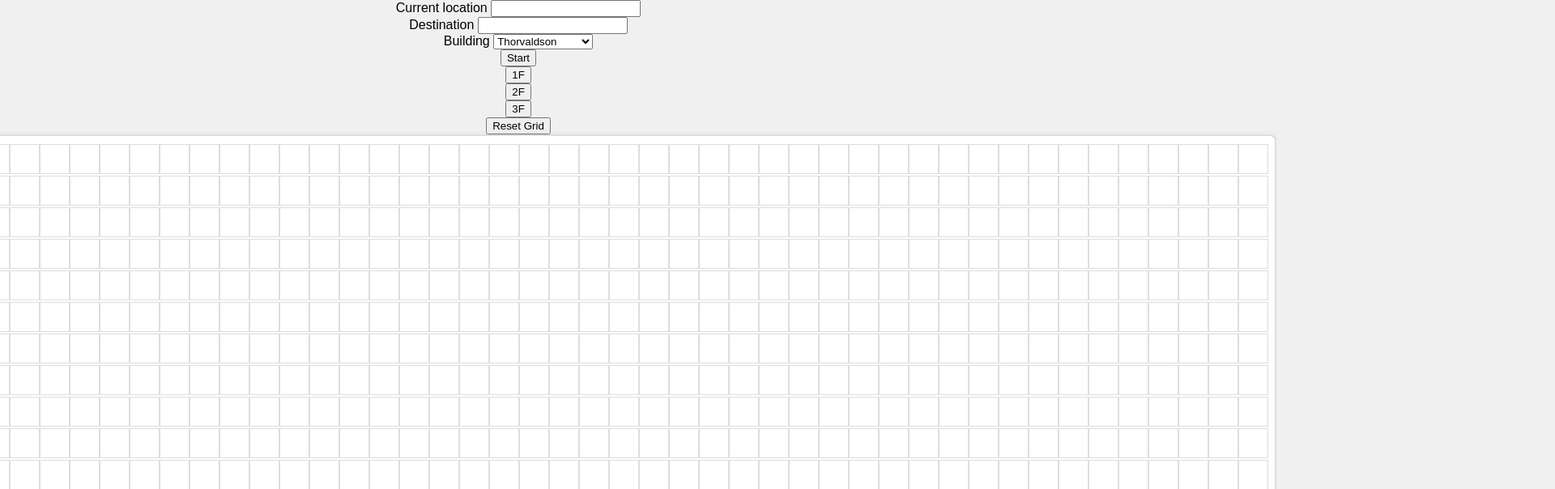
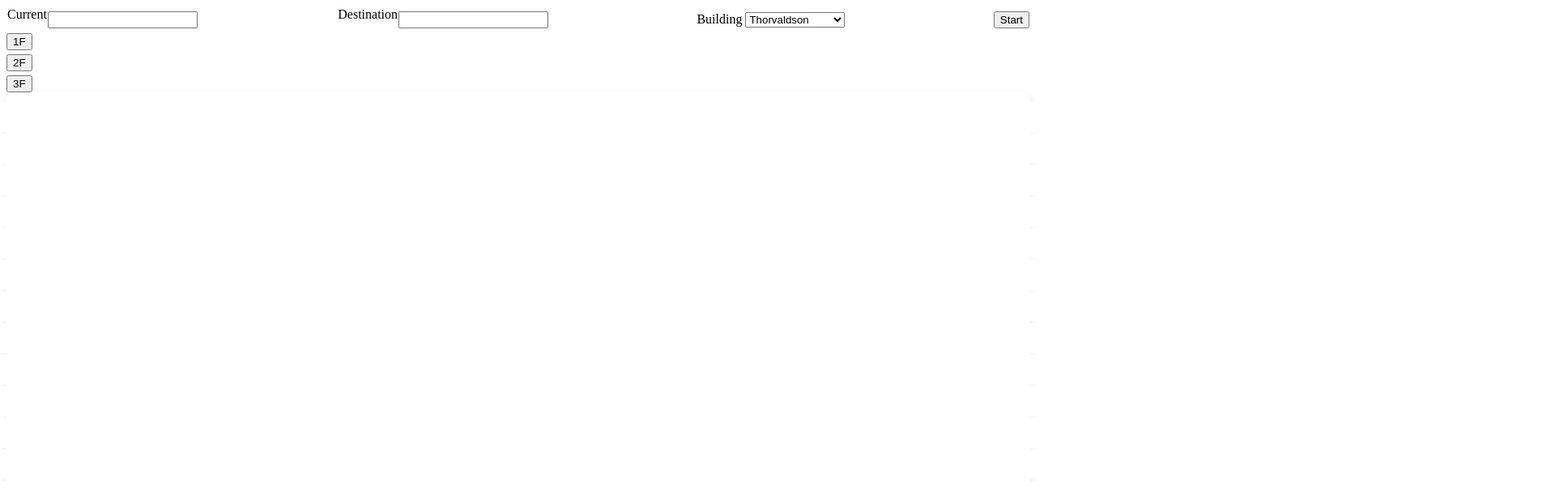
Before and after one commit to zil00/PathVisualizer, a plain HTML site: page frontend/index.html in a window 1280 px wide. Shown: the top 604 px of the page at 81% size, 1920 px wide, since content can reach past the window. Drawn offline with Linux system fonts and the light colour scheme.

Commit message:
tried to set text box, menu and start in one row

```diff
--- a/frontend/index.html
+++ b/frontend/index.html
@@ -8,37 +8,39 @@
     <title>PathFinding Visualiser</title>
 </head>
 <body>
-    <div id ="Current location">Current location
-        <input type="text" id="Current Location" name ="current">
+    <div class = "container">
+        <div class = "search" id ="current-location">Current
+            <input type="text" id="current-location" name ="current-location">
+        </div>
+        <div class = "search" id = "destination">Destination
+            <input type="text" id="destination" name ="destination">
+        </div>
+        <div id = "building">
+            <label for = "building">Building</label>
+            <select class = "dropdwn">
+            <option value="thorvaldson">Thorvaldson</option>
+            <option value="spinks">Spinks</option>
+            <option value="artsnscience">Arts and Science</option>
+            </select>
+        </div>
+        <div id = "start">
+            <button name = "start">Start</button></div>
     </div>
-    <div id = "Destination">Destination
-        <input type="text" id="Destination" name ="Destination">
-    </div>
-    <div id = "Building">
-        <label for = "Building">Building</label>
-    <select class = "dropdwn">
-        <option value="Thorvaldson">Thorvaldson</option>
-        <option value="Spinks">Spinks</option>
-        <option value="ArtsnScience">Arts and Science</option>
-    </select>
-    </div>
-    <div id = "Start">
-        <button name = "Start">Start</button></div>
-    <div id = "Floor">
+    <div id = "floor">
         <button name ="firstFloor">1F</button></div>
-    <div id = "Floor">
+    <div id = "floor">
         <button name ="secondFloor">2F</button></div>
-    <div id = "Floor">
+    <div id = "floor">
         <button name ="thirdFloor">3F</button></div>
-    <button id="resetBtn">Reset Grid</button>
     <div id="grid"></div>
     <!-- In index.html -->
     <div class="map-overlay">
-        <img src="Images/firstfloor.png" alt="Thorvaldson">
+        <img src="../Images/firstfloor.png" alt="first floor Thorvaldson">
     </div>
+    <button id="resetBtn">Reset Grid</button>
     <script src="app.js"></script>
-    <div id = "Time">Time</div>
-    <div id = "Help">
+    <div id = "time">Time</div>
+    <div id = "help">
         <button name ="Help">?</button></div>
 </body>
 </html>
--- a/frontend/style.css
+++ b/frontend/style.css
@@ -1,4 +1,4 @@
-body {
+#grid {
   margin: 0;
   min-height: 100vh;
   display: flex;
@@ -21,14 +21,15 @@ h1 {
   padding: 10px;
   border-radius: 8px;
   box-shadow: 0 4px 12px rgba(0, 0, 0, 0.1);
-  border: 2px solid #ddd;
+  border: 2px solid rgb(255, 255, 255);
+  z-index: 0;
 }
 
 .cell {
   width: 35px;
   height: 35px;
   background: white;
-  border: 1px solid #ddd;
+  border: 1px solid rgb(255, 255, 255);
   transition: background 0.2s;
   cursor: pointer;
 }
@@ -44,3 +45,29 @@ h1 {
 .path {
   background: #ffeb3b;
 }
+
+
+.container {
+  display: flex; /* Align items in a row */
+  justify-content: space-between; /* Spread elements across the row */
+  align-items: center; /* Vertically align items */
+  padding: 1px;
+}
+
+.search {
+  display: flex; /* Align search inputs horizontally */
+  gap: 1px;
+  margin: right 1px; ; /* Space between search inputs */
+}
+
+#building, #start {
+  margin-left: 10px; /* Space between building and start button */
+}
+
+input, select, button {
+  margin-top: 5px; /* Space between label and input */
+}
+
+#start button {
+  cursor: pointer;
+}
```
